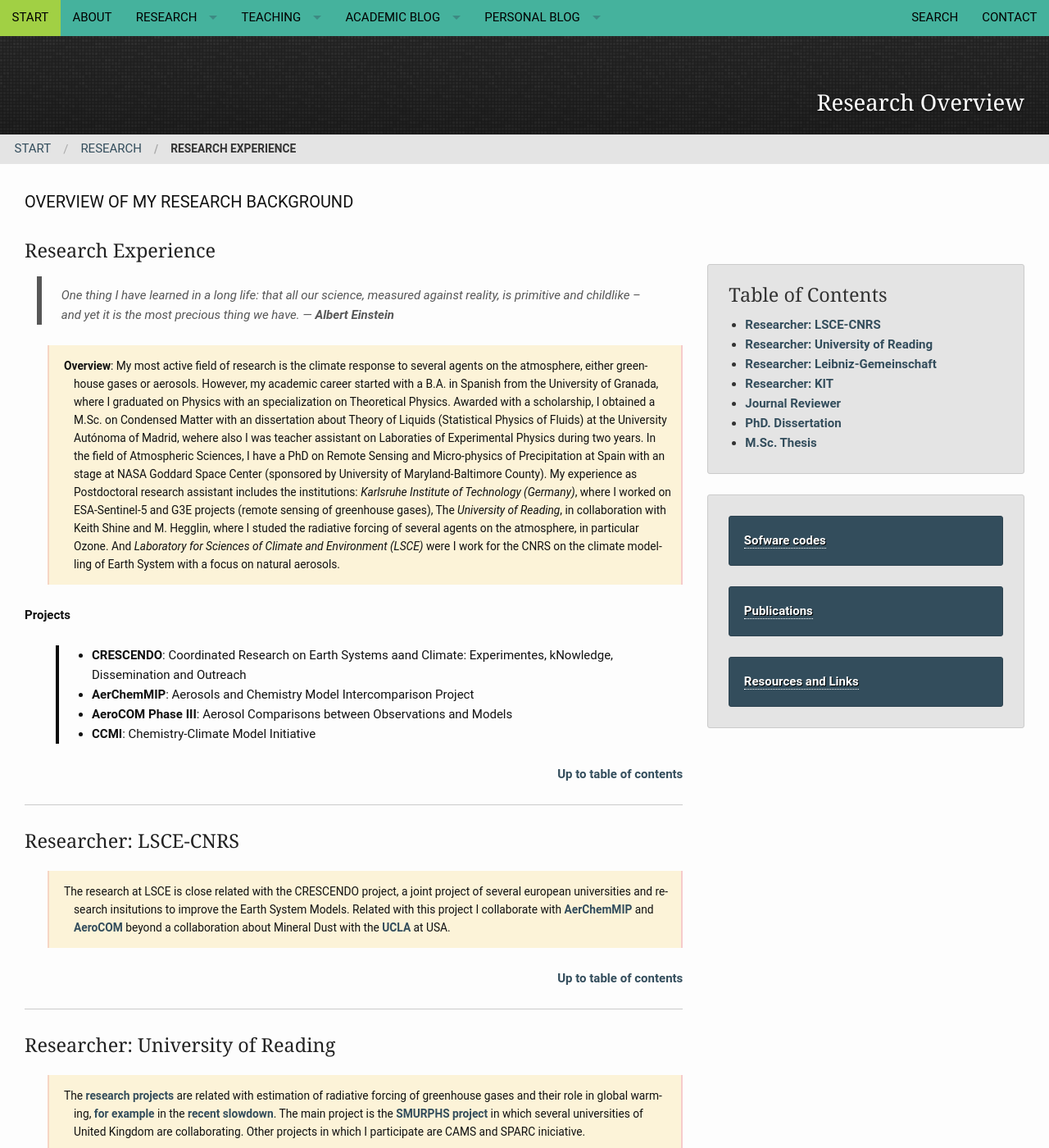
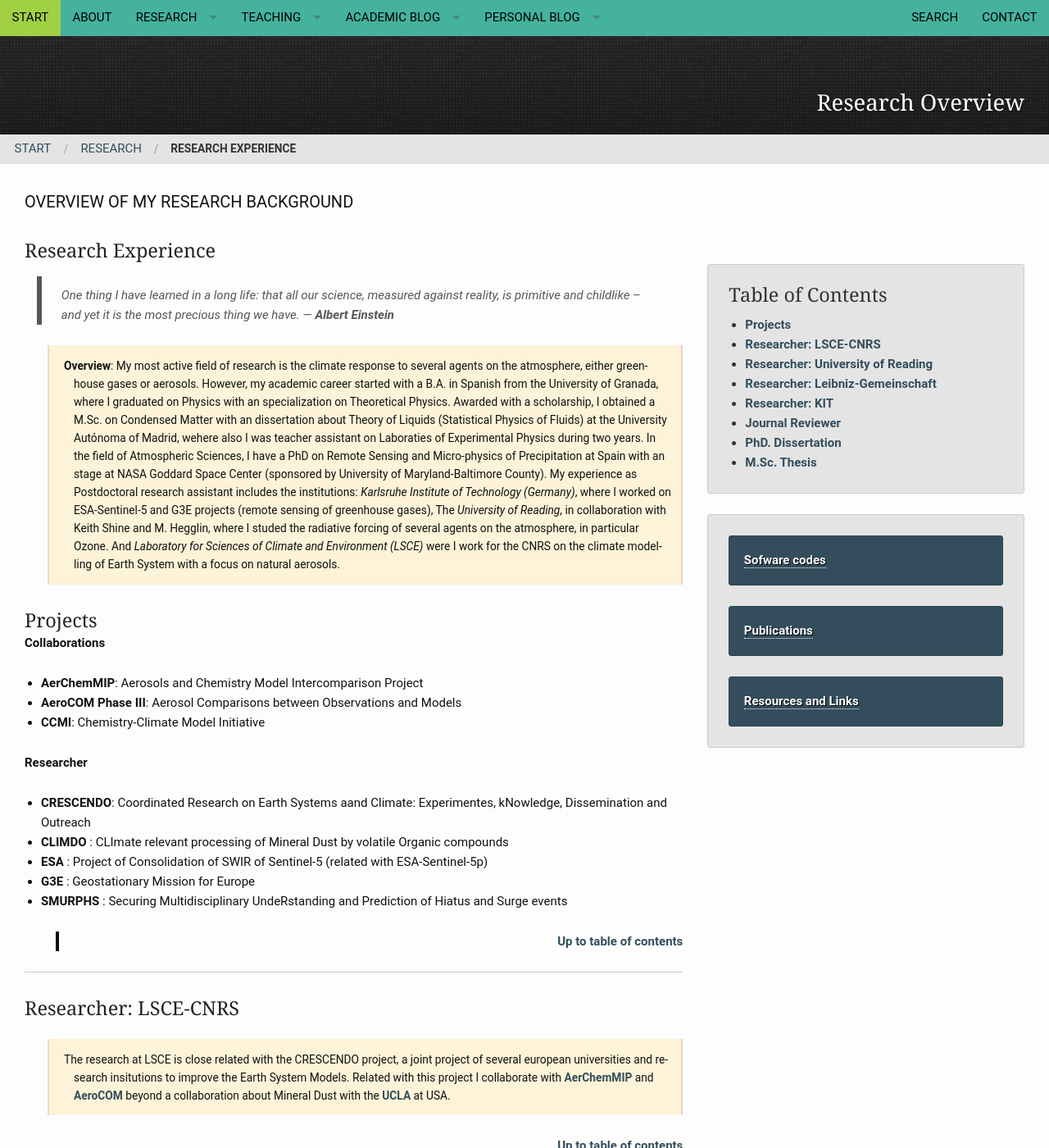
Before and after one commit to RCHG/rchg.github.io, a Jekyll site: the page built from pages/research_overview.md, in a window 1280 px wide and 1400 px high. Shown: the whole window at 82% size. Built offline with Jekyll 4.4.1, drawn with Linux system fonts in a browser that asks for light colours; nearby versions of some CDN libraries; comment, search, counter and statistics services are not loaded.

Commit message:
Update research_overview.md

```diff
--- a/pages/research_overview.md
+++ b/pages/research_overview.md
@@ -37,14 +37,22 @@ breadcrumb: true
 
 [comment]: <> (My research background cover several fields and a broad set of methodologies both theoretical and experimental, with a strong focus on computational tools. My initial formation is Physics with an specialization on Theoretical Physics. This side was developed during my M.Sc. in Condensed Matter which was related with Statistical Physics in a theoretical field of Theory of Liquids. However my interest has been moved to the field of Atmospheric Sciences and Remote Sensing. Therefore the main scope of my PhD was related with Micro-physics of rainfall and remote sensing of precipitation, which also involves Applied Statistics. Actually I am working at the field of Remote Sensing of Trace Gases, this improves my knowledge on radiative transfer theory, inverse problem,satellite product, and spectroscopy)
 
-**Projects**
+### Projects
 
+ **Collaborations**
 
-
- - **CRESCENDO**: Coordinated Research on Earth Systems aand Climate: Experimentes, kNowledge, Dissemination and Outreach
  - **AerChemMIP**: Aerosols and Chemistry Model Intercomparison Project
  - **AeroCOM Phase III**: Aerosol Comparisons between Observations and Models
  - **CCMI**: Chemistry-Climate Model Initiative
+
+ **Researcher**
+
+ - **CRESCENDO**: Coordinated Research on Earth Systems aand Climate: Experimentes, kNowledge, Dissemination and Outreach
+ - **CLIMDO**   : CLImate relevant processing of Mineral Dust by volatile Organic compounds
+ - **ESA**      : Project of Consolidation of SWIR of Sentinel-5 (related with ESA-Sentinel-5p)
+ - **G3E**      : Geostationary Mission for Europe
+ - **SMURPHS**  : Securing Multidisciplinary UndeRstanding and Prediction of Hiatus and Surge events
+
 {:.smallquote}
 
 
```
